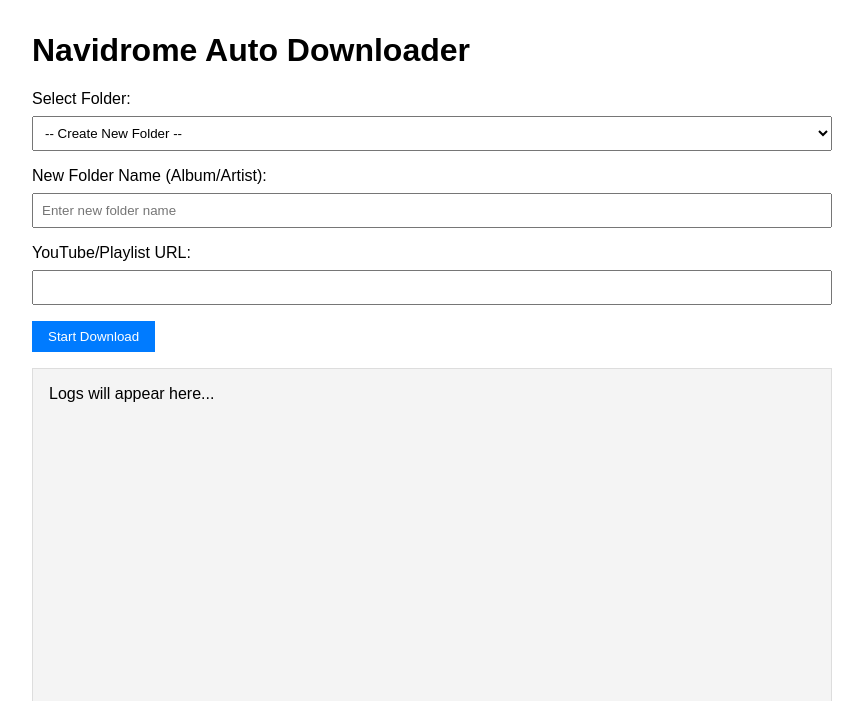
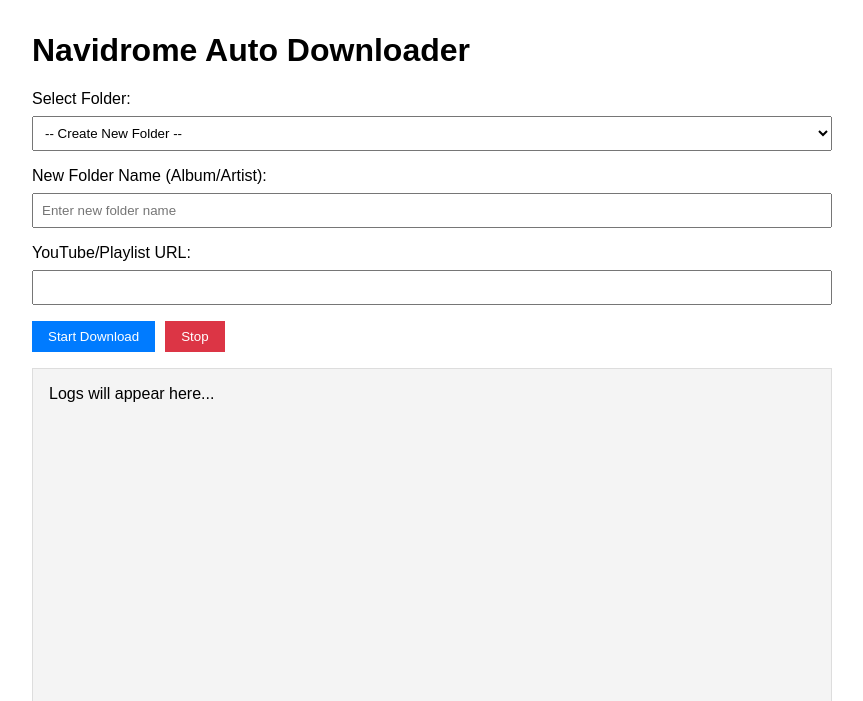
Before and after one commit to yeounhyeok/Navidrome-auto-downloader-GUI, a Flask app: page / in a window 1280 px wide. Shown: the top 701 px of the page, without its empty margins (208-1071 px from the left). Run offline with Flask 3, Linux system fonts and the light colour scheme; data that the repository does not hold is empty.

Commit message:
stop button added

```diff
--- a/app.py
+++ b/app.py
@@ -4,6 +4,7 @@ import os
 import threading
 import time
 import json
+import signal
 
 app = Flask(__name__)
 
@@ -32,7 +33,8 @@ def run_download_task(cmd):
             stdout=subprocess.PIPE,
             stderr=subprocess.STDOUT,
             text=True,
-            bufsize=1
+            bufsize=1,
+            start_new_session=True # Create new process group
         )
         task_manager.process = process
 
@@ -48,6 +50,18 @@ def run_download_task(cmd):
     finally:
         task_manager.is_running = False
         task_manager.process = None
+
+def stop_download_task():
+    """Stops the currently running download task."""
+    if task_manager.process and task_manager.process.poll() is None:
+        try:
+            # Kill the process group to ensure all child processes (like yt-dlp) are also killed
+            os.killpg(os.getpgid(task_manager.process.pid), signal.SIGTERM)
+            task_manager.logs.append("\n!!! Process group stopped by user !!!\n")
+            return True
+        except ProcessLookupError:
+            return False
+    return False
 
 @app.route('/')
 def index():
@@ -95,6 +109,16 @@ def download():
 
     return jsonify({"status": "started", "message": "Download started in background."})
 
+@app.route('/stop', methods=['POST'])
+def stop():
+    if not task_manager.is_running:
+        return jsonify({"status": "error", "message": "No task is running."}), 400
+
+    if stop_download_task():
+        return jsonify({"status": "stopped", "message": "Download task stopped."})
+    else:
+        return jsonify({"status": "error", "message": "Failed to stop task or task already finished."}), 500
+
 @app.route('/stream')
 def stream():
     def event_stream():
--- a/templates/index.html
+++ b/templates/index.html
@@ -32,7 +32,10 @@
             <label for="youtube_url">YouTube/Playlist URL:</label>
             <input type="text" id="youtube_url" name="youtube_url" required>
         </div>
-        <button type="submit">Start Download</button>
+        <div style="display: flex; gap: 10px;">
+            <button type="submit" id="startBtn">Start Download</button>
+            <button type="button" id="stopBtn" style="background-color: #dc3545;" disabled>Stop</button>
+        </div>
     </form>
 
     <div id="log">Logs will appear here...</div>
@@ -42,6 +45,8 @@
         const newFolderGroup = document.getElementById('new_folder_group');
         const newFolderInput = document.getElementById('new_folder_name');
         const urlInput = document.getElementById('youtube_url');
+        const startBtn = document.getElementById('startBtn');
+        const stopBtn = document.getElementById('stopBtn');
 
         let folderData = {};
 
@@ -99,10 +104,10 @@
         document.getElementById('downloadForm').addEventListener('submit', async (e) => {
             e.preventDefault();
             const logDiv = document.getElementById('log');
-            const submitBtn = e.target.querySelector('button');
 
             logDiv.textContent = "Requesting download...\n";
-            submitBtn.disabled = true;
+            startBtn.disabled = true;
+            stopBtn.disabled = false;
 
             const formData = new FormData(e.target);
 
@@ -135,7 +140,8 @@
                     if (data === "[DONE]") {
                         evtSource.close();
                         loadFolders(); // Refresh folder list
-                        submitBtn.disabled = false;
+                        startBtn.disabled = false;
+                        stopBtn.disabled = true;
                         logDiv.textContent += "\n--- Task Completed ---\n";
                         return;
                     }
@@ -150,12 +156,36 @@
                     // For this simple app, we can close it to prevent infinite errors if server dies.
                     console.log("EventSource connection error/closed.");
                     evtSource.close();
-                    submitBtn.disabled = false;
+                    startBtn.disabled = false;
+                    stopBtn.disabled = true;
                 };
 
             } catch (err) {
                 logDiv.textContent += `Error: ${err.message}`;
-                submitBtn.disabled = false;
+                startBtn.disabled = false;
+                stopBtn.disabled = true;
+            }
+        });
+
+        // Handle Stop Button
+        stopBtn.addEventListener('click', async () => {
+            if (!confirm('Are you sure you want to stop the download?')) return;
+
+            try {
+                const response = await fetch('/stop', { method: 'POST' });
+                const result = await response.json();
+
+                const logDiv = document.getElementById('log');
+                logDiv.textContent += `\n[System] ${result.message}\n`;
+
+                if (response.ok) {
+                    stopBtn.disabled = true;
+                    // startBtn will be re-enabled when SSE receives [DONE] or connection closes
+                    // But to be sure, we can re-enable it here if SSE doesn't send DONE immediately
+                }
+            } catch (err) {
+                console.error("Failed to stop:", err);
+                alert("Failed to stop task: " + err.message);
             }
         });
     </script>
```
Also changed, not shown: 1 other file.
